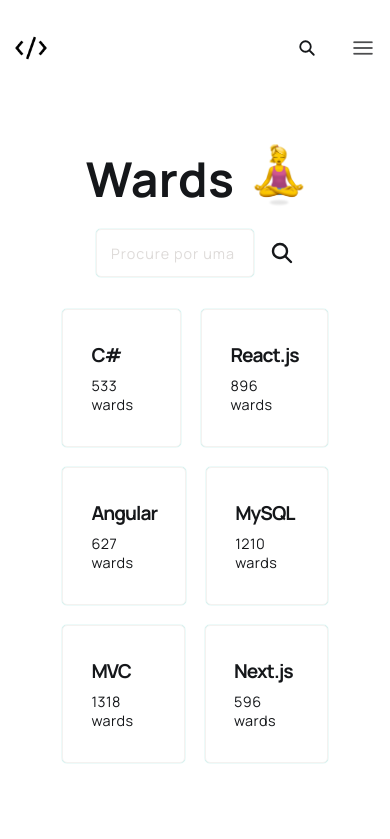
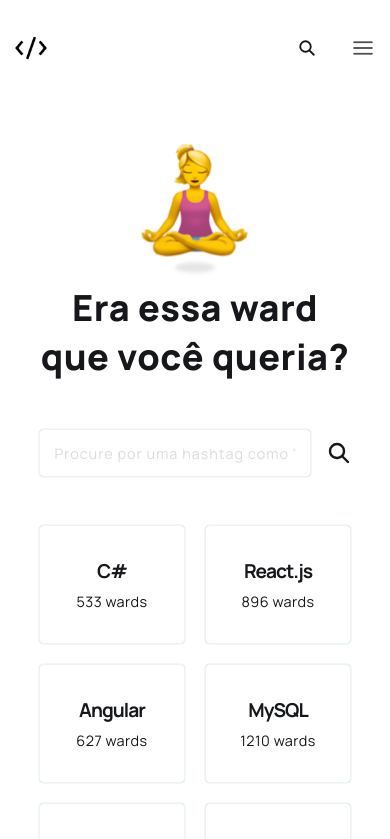
Before and after one commit to junioranheu/wards-front, a Next.js app: page /busca in a window 390 px wide. Shown: the top 839 px of the page. Built offline with nearby package versions, Linux system fonts and the light colour scheme.

Commit message:
continuar implementação de busca.tsx & ajustes gerais

```diff
--- a/app/(main)/busca/components/busca.input/index.module.scss
+++ b/app/(main)/busca/components/busca.input/index.module.scss
@@ -1,12 +1,10 @@
 .main {
-    // background-color: plum;
+    // background-color: orange;
     width: 60%;
     display: flex;
     justify-content: center;
     gap: 1rem;
     transition: width 0.3s;
-
-    margin-top: 1rem;
 
     .input {
         top: 0;
@@ -48,3 +46,24 @@
         cursor: pointer;
     }
 }
+
+/* =-=-=-=-=-=-=-=-=-=-=-=- Media queries =-=-=-=-=-=-=-=-=-=-=-=- */
+/* hi-res laptops and desktops */
+@media (max-width:1281px) {}
+
+/* big landscape tablets, laptops, and desktops */
+@media (max-width:1025px) {}
+
+/* tablet, landscape iPad, lo-res laptops ands desktops */
+@media (max-width:801px) {
+    .main {
+        // background-color: orange;
+        width: 80%;
+    }
+}
+
+/* portrait tablets, portrait iPad, e-readers (Nook/Kindle), landscape 800x480 phones (Android) */
+@media (max-width:600px) {}
+
+/* smartphones, Android phones, landscape iPhone */
+@media (max-width:480px) {}
--- a/app/(main)/busca/components/busca.input/index.tsx
+++ b/app/(main)/busca/components/busca.input/index.tsx
@@ -13,7 +13,7 @@ export default function BuscaInput({ hashtag, setHashtag }: iParametros) {
             <input
                 className={Styles.input}
                 type='text'
-                placeholder='Procure por uma hashtag como "xxx" ou "yyyy", por exemplo'
+                placeholder='Procure por uma hashtag como ".NET" ou "React.js", por exemplo'
                 onChange={(e) => setHashtag(e.target.value)}
                 value={hashtag ?? ''}
             />
--- a/app/(main)/busca/components/busca.listaItens/index.module.scss
+++ b/app/(main)/busca/components/busca.listaItens/index.module.scss
@@ -7,7 +7,6 @@
     row-gap: 1.25rem;
 
     width: 80%;
-    margin-top: 2rem;
 
     .topico {
         // background-color: blue;
--- a/app/(main)/busca/index.module.scss
+++ b/app/(main)/busca/index.module.scss
@@ -6,6 +6,7 @@
     display: flex;
     align-items: center;
     flex-direction: column;
+    gap: 3rem;
 
     overflow-y: auto;
 
@@ -13,17 +14,24 @@
     margin-bottom: 5rem;
 
     .divTitulo {
-        // background-color: red;
+        // background-color: orange;
         display: flex;
+        flex-direction: row;
+        justify-content: center;
         align-items: center;
-        gap: 1.25rem;
+        gap: 3rem;
+
+        text-align: center;
 
         span {
-            color: var(--preto);
-            font-size: 3rem;
+            // background-color: orange;
+            font-size: 3.725rem;
             font-weight: 700;
-            line-height: 2.5rem;
-            letter-spacing: 0.025rem;
+        }
+
+        img {
+            // background-color: purple;
+            margin-top: 1.5rem;
         }
     }
 }
@@ -51,4 +59,31 @@
 @media (max-width:1025px) {}
 
 /* tablet, landscape iPad, lo-res laptops ands desktops */
-@media (max-width:801px) {}
+@media (max-width:801px) {
+    .main {
+        // background-color: purple;
+        width: 100vw;
+        text-align: center;
+
+        .divTitulo {
+            // background-color: orange;
+            width: 80%;
+
+            display: flex;
+            flex-direction: column-reverse;
+            justify-content: center;
+            align-items: center;
+            gap: 0rem;
+
+            span {
+                font-size: 2.25rem;
+                font-weight: 800;
+            }
+
+            img {
+                // background-color: purple;
+                margin-top: 0rem;
+            }
+        }
+    }
+}
--- a/app/(main)/busca/page.tsx
+++ b/app/(main)/busca/page.tsx
@@ -28,10 +28,10 @@ export default function Page() {
     return (
         <section className={Styles.main}>
             <div className={Styles.divTitulo}>
-                <span>{CONSTS_SISTEMA.NOME_SISTEMA}</span>
+                <span>Era essa ward<br />que você queria?</span>
 
-                <div className='animate__animated animate__pulse animate__slower animate__infinite'>
-                    <Image src={ImgEmojiMedicacao} alt='' width={50} height={63} />
+                <div className={CONSTS_SISTEMA.ANIMATE_INFINITO}>
+                    <Image src={ImgEmojiMedicacao} alt='' />
                 </div>
             </div>
 
--- a/utils/consts/sistema.ts
+++ b/utils/consts/sistema.ts
@@ -7,6 +7,8 @@ const CONSTS_SISTEMA = {
     VERSAO_SISTEMA: 'Beta 1.0',
 
     ANIMATE: 'animate__animated animate__fadeIn',
+    ANIMATE_INFINITO: 'animate__animated animate__pulse animate__slower animate__infinite',
+
     URl_LINKEDIN: 'https://www.linkedin.com/in/junioranheu/',
     URL_GITHUB: 'https://github.com/junioranheu',
     URL_PORTFOLIO: 'https://junioranheu.vercel.app/'
```
